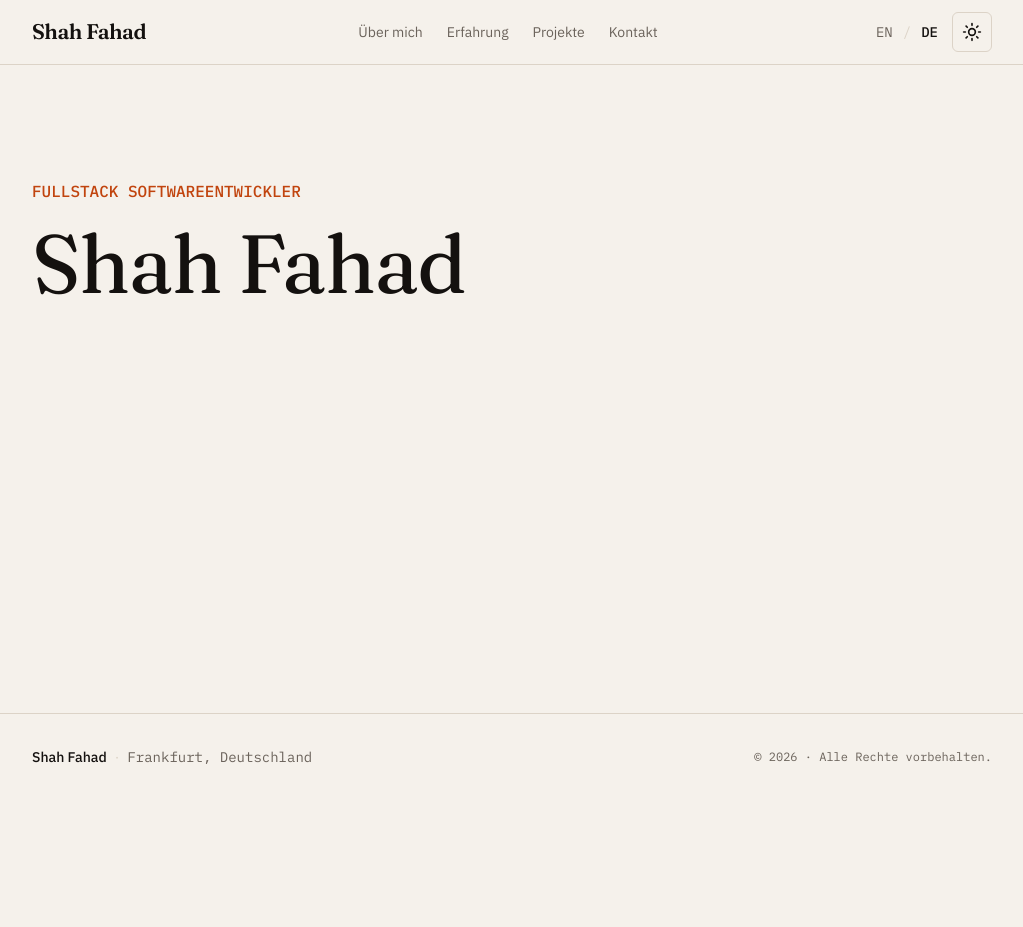
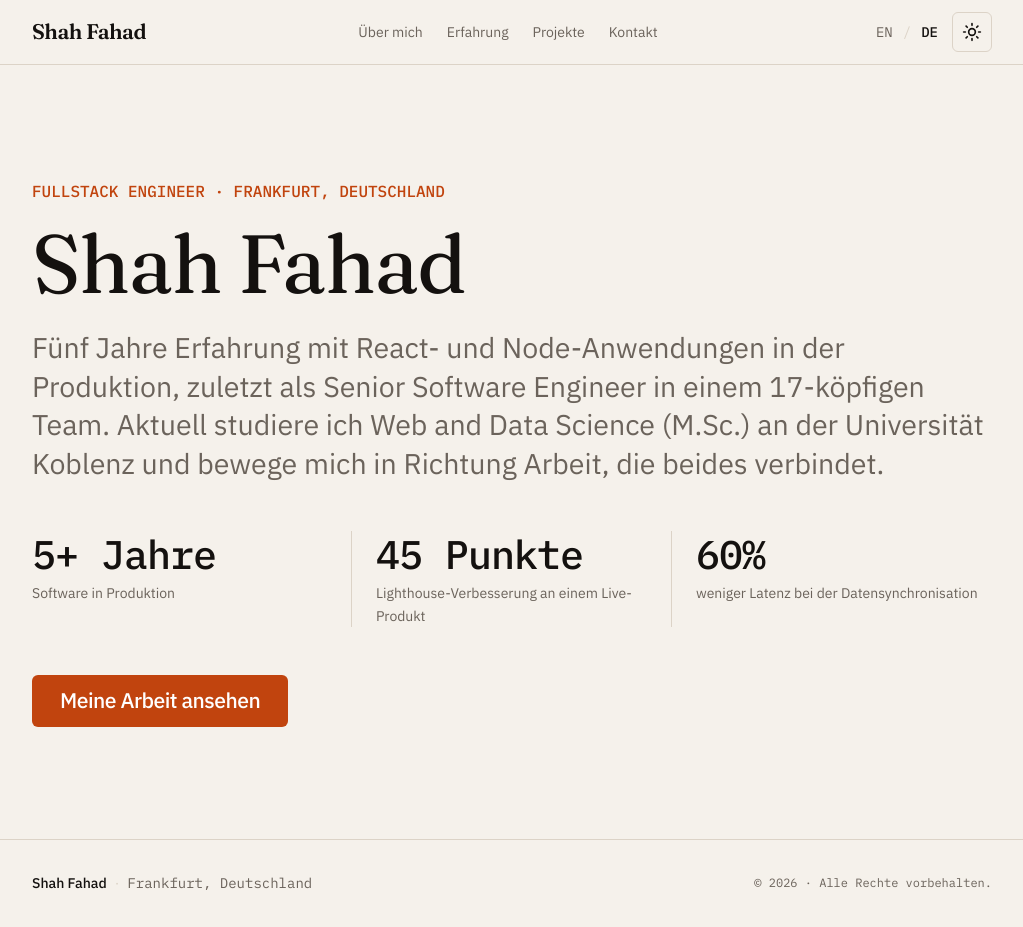
Before and after one commit to shahfahadpro/portfolio, a Next.js app: page /de in a window 1280 px wide. Shown: the whole page, without its empty margins (128-1151 px from the left). Before the commit the page ends 800 px from the top, so only its background shows below. Built offline with nearby package versions, Linux system fonts and the light colour scheme.

Commit message:
add home page hero with metrics and ctas

```diff
--- a/app/[locale]/page.tsx
+++ b/app/[locale]/page.tsx
@@ -1,21 +1,80 @@
-import { setRequestLocale } from 'next-intl/server';
-import { getTranslations } from 'next-intl/server';
+import type { Metadata } from 'next';
+import { getTranslations, setRequestLocale } from 'next-intl/server';
+import { Link } from '@/i18n/navigation';
+import type { Locale } from '@/i18n/routing';
 import { Container } from '@/components/ui/container';
 import { Section } from '@/components/ui/section';
 import { Eyebrow } from '@/components/ui/eyebrow';
+import { buttonVariants } from '@/components/ui/button';
+import { cvAvailable, cvPath } from '@/lib/cv';
 
 type PageProps = { params: Promise<{ locale: string }> };
+
+type Metric = { value: string; label: string };
+
+export async function generateMetadata({ params }: PageProps): Promise<Metadata> {
+  const { locale } = await params;
+  const t = await getTranslations({ locale, namespace: 'home.meta' });
+  return {
+    title: { absolute: t('title') },
+    description: t('description'),
+  };
+}
 
 export default async function HomePage({ params }: PageProps) {
   const { locale } = await params;
   setRequestLocale(locale);
-  const brand = await getTranslations('brand');
+  const t = await getTranslations('home.hero');
+  const metrics = t.raw('metrics') as Metric[];
 
   return (
     <Container>
       <Section>
-        <Eyebrow>{brand('role')}</Eyebrow>
-        <h1 className="text-display mt-4">{brand('name')}</h1>
+        <Eyebrow>{t('eyebrow')}</Eyebrow>
+        <h1 className="text-display mt-4">{t('h1')}</h1>
+        <p className="text-ink-muted mt-6 max-w-[60ch] text-xl">{t('lead')}</p>
+
+        {/* Metric strip: hairlines via divide-border, no cards/boxes/shadows. */}
+        <ul className="divide-border mt-12 grid grid-cols-1 divide-y sm:grid-cols-3 sm:divide-x sm:divide-y-0">
+          {metrics.map((metric) => (
+            <li
+              key={metric.label}
+              className="py-5 first:pt-0 last:pb-0 sm:px-6 sm:py-0 sm:first:pl-0 sm:last:pr-0"
+            >
+              <p className="text-ink font-mono text-2xl font-medium tracking-tight">
+                {metric.value}
+              </p>
+              <p className="text-ink-muted mt-1 text-sm">{metric.label}</p>
+            </li>
+          ))}
+        </ul>
+
+        {/* CTAs — Link/anchor styled via buttonVariants (Button renders a <button>). */}
+        <div className="mt-12 flex flex-col gap-3 sm:flex-row sm:items-center">
+          <Link
+            href="/experience"
+            className={buttonVariants({
+              variant: 'primary',
+              size: 'lg',
+              className: 'w-full sm:w-auto',
+            })}
+          >
+            {t('ctaPrimary')}
+          </Link>
+          {cvAvailable && (
+            <a
+              href={cvPath(locale as Locale)}
+              download
+              className={buttonVariants({
+                variant: 'outline',
+                size: 'lg',
+                className: 'w-full sm:w-auto',
+              })}
+            >
+              {t('ctaSecondary')}
+            </a>
+          )}
+        </div>
       </Section>
     </Container>
   );
--- /dev/null
+++ b/lib/cv.ts
@@ -0,0 +1,12 @@
+import type { Locale } from '@/i18n/routing';
+
+// CV assets live in /public but don't exist yet. Phase 4: drop `cv-en.pdf` and
+// `cv-de.pdf` into /public and flip `cvAvailable` to true — that single edit is all
+// that's needed. Until then the Download CV button is not rendered (no dead links).
+export const cvAvailable: boolean = false;
+
+// basePath keeps the link correct on the GitHub project site (/portfolio/...).
+const basePath = process.env.NEXT_PUBLIC_BASE_PATH ?? '';
+const paths: Record<Locale, string> = { en: '/cv-en.pdf', de: '/cv-de.pdf' };
+
+export const cvPath = (locale: Locale) => `${basePath}${paths[locale]}`;
--- a/messages/de.json
+++ b/messages/de.json
@@ -6,6 +6,27 @@
   "brand": {
     "name": "Shah Fahad",
     "role": "Fullstack Softwareentwickler"
+  },
+  "home": {
+    "meta": {
+      "title": "Shah Fahad · Fullstack Engineer",
+      "description": "Fullstack Engineer in Frankfurt mit fünf Jahren Erfahrung mit produktiven React- und Node-Anwendungen, aktuell M.Sc. in Web and Data Science."
+    },
+    "hero": {
+      "eyebrow": "Fullstack Engineer · Frankfurt, Deutschland",
+      "h1": "Shah Fahad",
+      "lead": "Fünf Jahre Erfahrung mit React- und Node-Anwendungen in der Produktion, zuletzt als Senior Software Engineer in einem 17-köpfigen Team. Aktuell studiere ich Web and Data Science (M.Sc.) an der Universität Koblenz und bewege mich in Richtung Arbeit, die beides verbindet.",
+      "metrics": [
+        { "value": "5+ Jahre", "label": "Software in Produktion" },
+        {
+          "value": "45 Punkte",
+          "label": "Lighthouse-Verbesserung an einem Live-Produkt"
+        },
+        { "value": "60%", "label": "weniger Latenz bei der Datensynchronisation" }
+      ],
+      "ctaPrimary": "Meine Arbeit ansehen",
+      "ctaSecondary": "Lebenslauf herunterladen"
+    }
   },
   "nav": {
     "label": "Hauptnavigation",
--- a/messages/en.json
+++ b/messages/en.json
@@ -6,6 +6,24 @@
   "brand": {
     "name": "Shah Fahad",
     "role": "Fullstack Software Engineer"
+  },
+  "home": {
+    "meta": {
+      "title": "Shah Fahad · Fullstack Engineer",
+      "description": "Fullstack engineer in Frankfurt with five years building React and Node applications in production, now pursuing an M.Sc. in Web and Data Science."
+    },
+    "hero": {
+      "eyebrow": "Fullstack Engineer · Frankfurt, Germany",
+      "h1": "Shah Fahad",
+      "lead": "Five years building React and Node applications in production, most recently as a Senior Software Engineer on a 17 person team. I’m now doing an M.Sc. in Web and Data Science at the University of Koblenz, moving toward work that sits between the two.",
+      "metrics": [
+        { "value": "5+ years", "label": "shipping production software" },
+        { "value": "45 points", "label": "Lighthouse improvement on a live product" },
+        { "value": "60%", "label": "reduction in data sync latency" }
+      ],
+      "ctaPrimary": "View my work",
+      "ctaSecondary": "Download CV"
+    }
   },
   "nav": {
     "label": "Primary",
```
